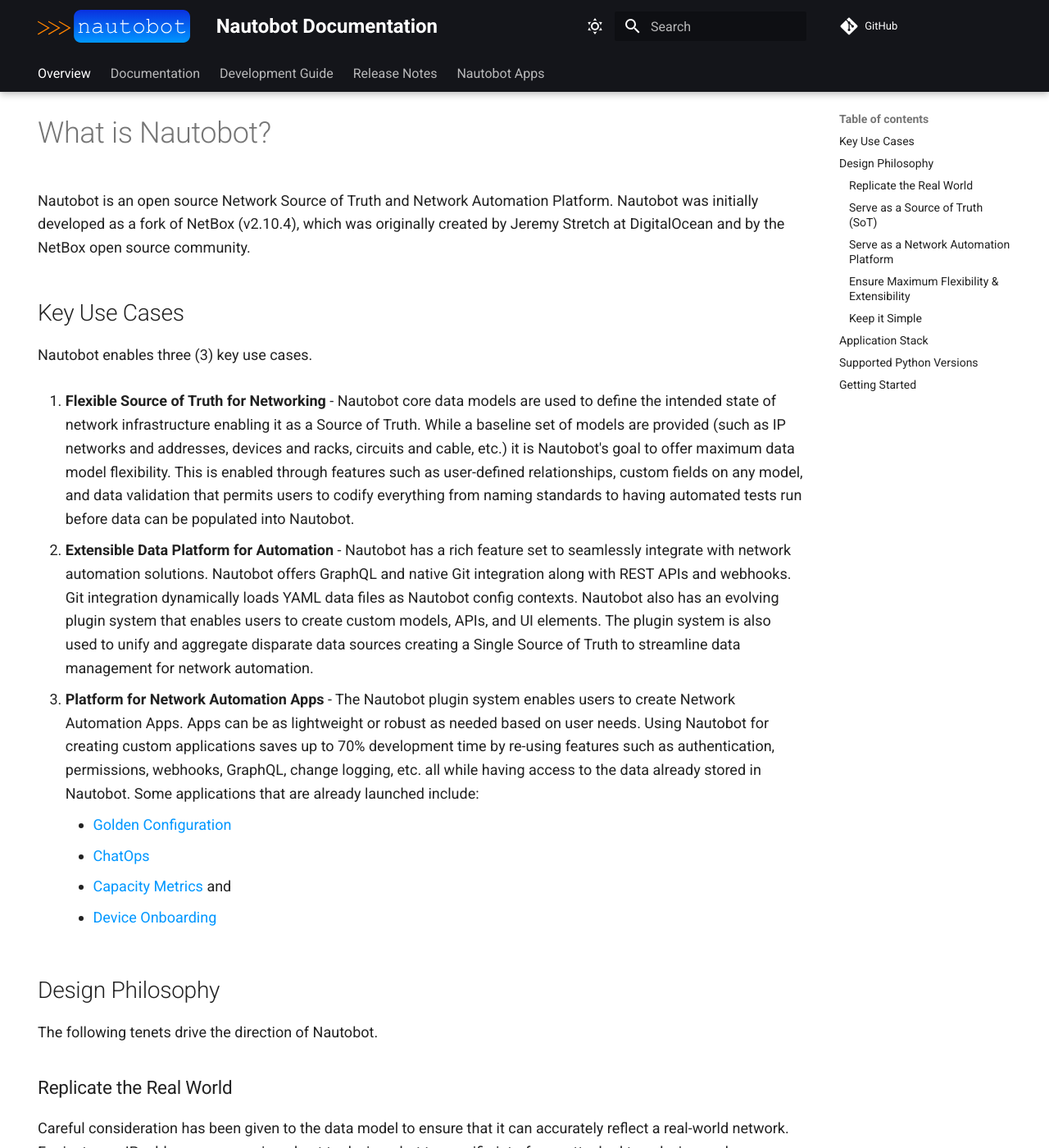
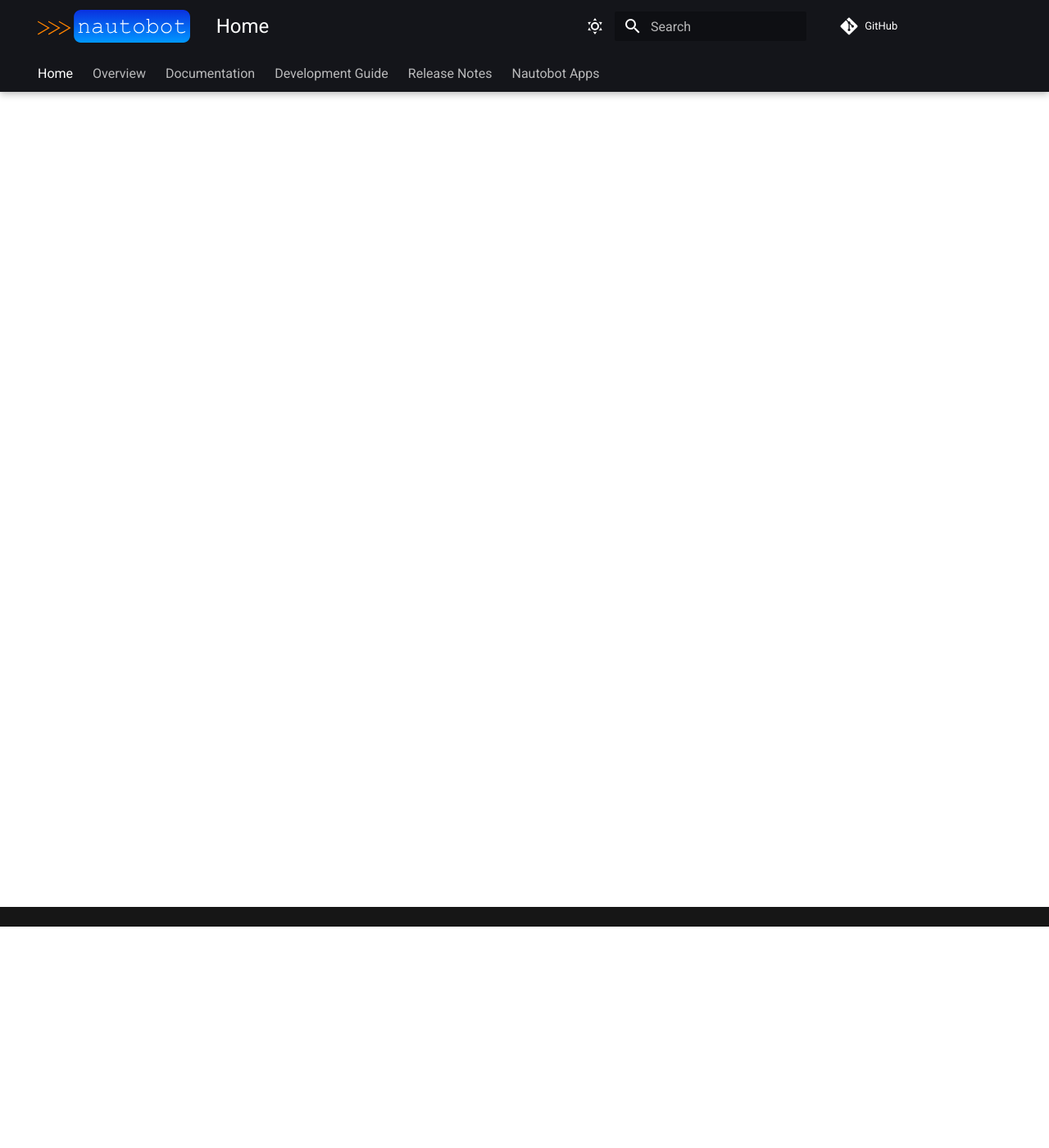
Before and after one commit to cmsirbu/nbatest-main, an MkDocs documentation site: the page built from docs/index.md, in a window 1280 px wide and 1400 px high, scrolled down 270 px. Shown: the whole window at 82% size. Built offline with MkDocs 1.6.1 and Material for MkDocs 9.7.7, drawn with Linux system fonts in a browser that asks for light colours; comment, search, counter and statistics services are not loaded; some of the changed text lies outside the part shown.

Commit message:
link updates

```diff
--- a/docs/index.md
+++ b/docs/index.md
@@ -1,77 +1,5 @@
 ---
 hide:
   - navigation
+  - toc
 ---
-
-<!-- markdownlint-disable MD041 -->
-![Nautobot](nautobot_logo.svg "Nautobot logo")
-<!-- markdownlint-enable MD041 -->
-
-# What is Nautobot?
-
-Nautobot is an open source Network Source of Truth and Network Automation Platform. Nautobot was initially developed as a fork of NetBox (v2.10.4), which was originally created by Jeremy Stretch at DigitalOcean and by the NetBox open source community.
-
-## Key Use Cases
-
-Nautobot enables three (3) key use cases.
-
-1. **Flexible Source of Truth for Networking** - Nautobot core data models are used to define the intended state of network infrastructure enabling it as a Source of Truth. While a baseline set of models are provided (such as IP networks and addresses, devices and racks, circuits and cable, etc.) it is Nautobot's goal to offer maximum data model flexibility. This is enabled through features such as user-defined relationships, custom fields on any model, and data validation that permits users to codify everything from naming standards to having automated tests run before data can be populated into Nautobot.
-
-2. **Extensible Data Platform for Automation** - Nautobot has a rich feature set to seamlessly integrate with network automation solutions.  Nautobot offers GraphQL and native Git integration along with REST APIs and webhooks.  Git integration dynamically loads YAML data files as Nautobot config contexts.  Nautobot also has an evolving plugin system that enables users to create custom models, APIs, and UI elements.  The plugin system is also used to unify and aggregate disparate data sources creating a Single Source of Truth to streamline data management for network automation.
-
-3. **Platform for Network Automation Apps** - The Nautobot plugin system enables users to create Network Automation Apps.  Apps can be as lightweight or robust as needed based on user needs.  Using Nautobot for creating custom applications saves up to 70% development time by re-using features such as authentication, permissions, webhooks, GraphQL, change logging, etc. all while having access to the data already stored in Nautobot. Some applications that are already launched include:
-
-      * [Golden Configuration](https://github.com/nautobot/nautobot-plugin-golden-config)
-      * [ChatOps](https://github.com/nautobot/nautobot-plugin-chatops)
-      * [Capacity Metrics](https://github.com/nautobot/nautobot-plugin-capacity-metrics) and
-      * [Device Onboarding](https://github.com/nautobot/nautobot-plugin-device-onboarding)
-
-## Design Philosophy
-
-The following tenets drive the direction of Nautobot.
-
-### Replicate the Real World
-
-Careful consideration has been given to the data model to ensure that it can accurately reflect a real-world network. For instance, IP addresses are assigned not to devices, but to specific interfaces attached to a device, and an interface may have multiple IP addresses assigned to it.
-
-### Serve as a Source of Truth (SoT)
-
-Nautobot intends to represent the _desired_ state of a network versus its _operational_ state. While plugins and apps can be built and integrated with Nautobot to extend its capabilities to various aspects of the _operational_ state, the core platform's focus is on the _desired_ state.
-
-### Serve as a Network Automation Platform
-
-Nautobot intends to be a vehicle to deliver high-value network automation apps.  Using the extensible plugin system, users have the choice and freedom to create the integrations that make sense for them.
-
-### Ensure Maximum Flexibility & Extensibility
-
-While Nautobot intends to replicate the real world and offer opinionated models to get started defining the intended state of the network, it is understood that organizations and networks have unique design considerations that may need to be addressed in the SoT or Network Automation Platform.  Nautobot strives to enable flexibility and extensibility to power and automate all types of networks.
-
-### Keep it Simple
-
-When given a choice between a relatively simple [80% solution](https://en.wikipedia.org/wiki/Pareto_principle) and a much more complex complete solution, the former will typically be favored. This ensures a lean codebase with a low learning curve.
-
-## Application Stack
-
-Nautobot is built on the [Django](https://djangoproject.com/) Python Web framework and requires either a [PostgreSQL](https://www.postgresql.org/) or [MySQL](https://www.mysql.com) database backend. It runs as a WSGI service behind your choice of HTTP server.
-
-| Function           | Component                       |
-|--------------------|---------------------------------|
-| HTTP service       | NGINX                           |
-| WSGI service       | uWSGI or Gunicorn               |
-| Application        | Django/Python                   |
-| Database           | PostgreSQL 9.6+ or MySQL 8.0+   |
-| Cache              | Redis/django-cacheops           |
-| Task queuing       | Redis/Celery/django-rq          |
-| Live device access | NAPALM                          |
-
-The following diagram displays how data travels through Nautobot's application stack.
-
-![Application stack diagram](./media/nautobot_application_stack_low_level.png "Application stack diagram")
-
-## Supported Python Versions
-
-Nautobot supports Python 3.7, 3.8, 3.9, and 3.10.
-
-## Getting Started
-
-See the [installation guide](installation/index.md) for help getting Nautobot up and running quickly.
--- a/docs/requirements.txt
+++ b/docs/requirements.txt
@@ -1,3 +1,3 @@
+Jinja2==3.0.3
 mkdocs==1.3.0
-mkdocs-include-markdown-plugin==3.5.2
-mkdocs-material==8.3.8
+mkdocs-include-markdown-plugin==3.2.3
--- a/mkdocs.yml
+++ b/mkdocs.yml
@@ -1,4 +1,4 @@
-dev_addr: '0.0.0.0:8000'
+dev_addr: '10.250.0.11:8000'
 edit_uri: edit/main/nautobot/docs
 site_dir: nautobot/project-static/docs
 site_name: Nautobot Documentation
@@ -11,7 +11,7 @@
         - django
         - yaml
     features:
-        - navigation.instant
+        #- navigation.instant
         - navigation.tracking
         - navigation.tabs
         - navigation.tabs.sticky
@@ -65,7 +65,8 @@
     - include-markdown
 
 nav:
-    - Overview: 'index.md'
+    - Home: 'index.md'
+    - Overview: 'overview.md'
     - Documentation:
         - Installation:
             - Installing Prerequisites: 'installation/index.md'
```
Also changed, not shown: docs/apps/index.md (+2 -2 lines), docs/apps/nautobot-apps.md (+2 -2 lines), docs/overview.md (added, +77 -0 lines).
